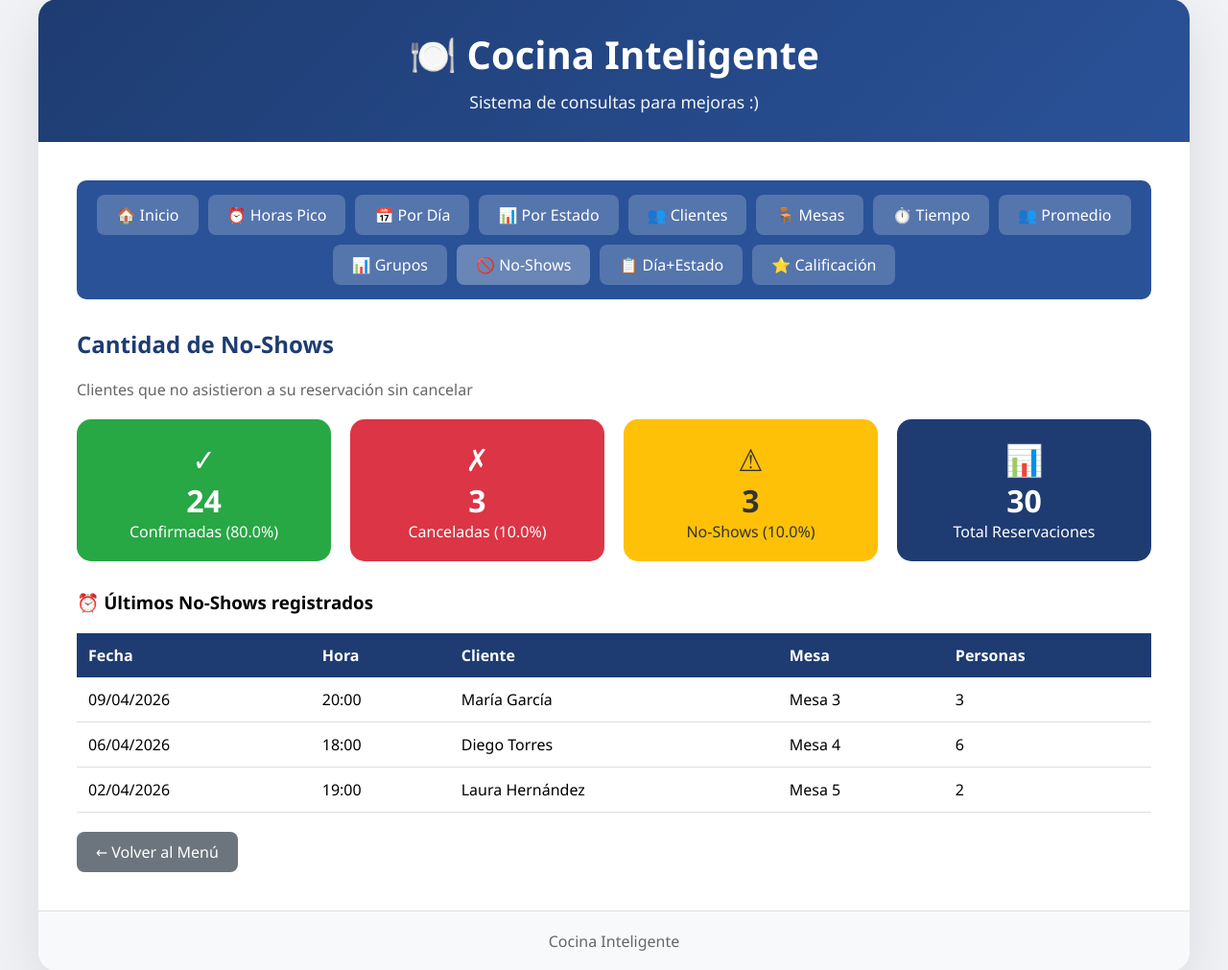
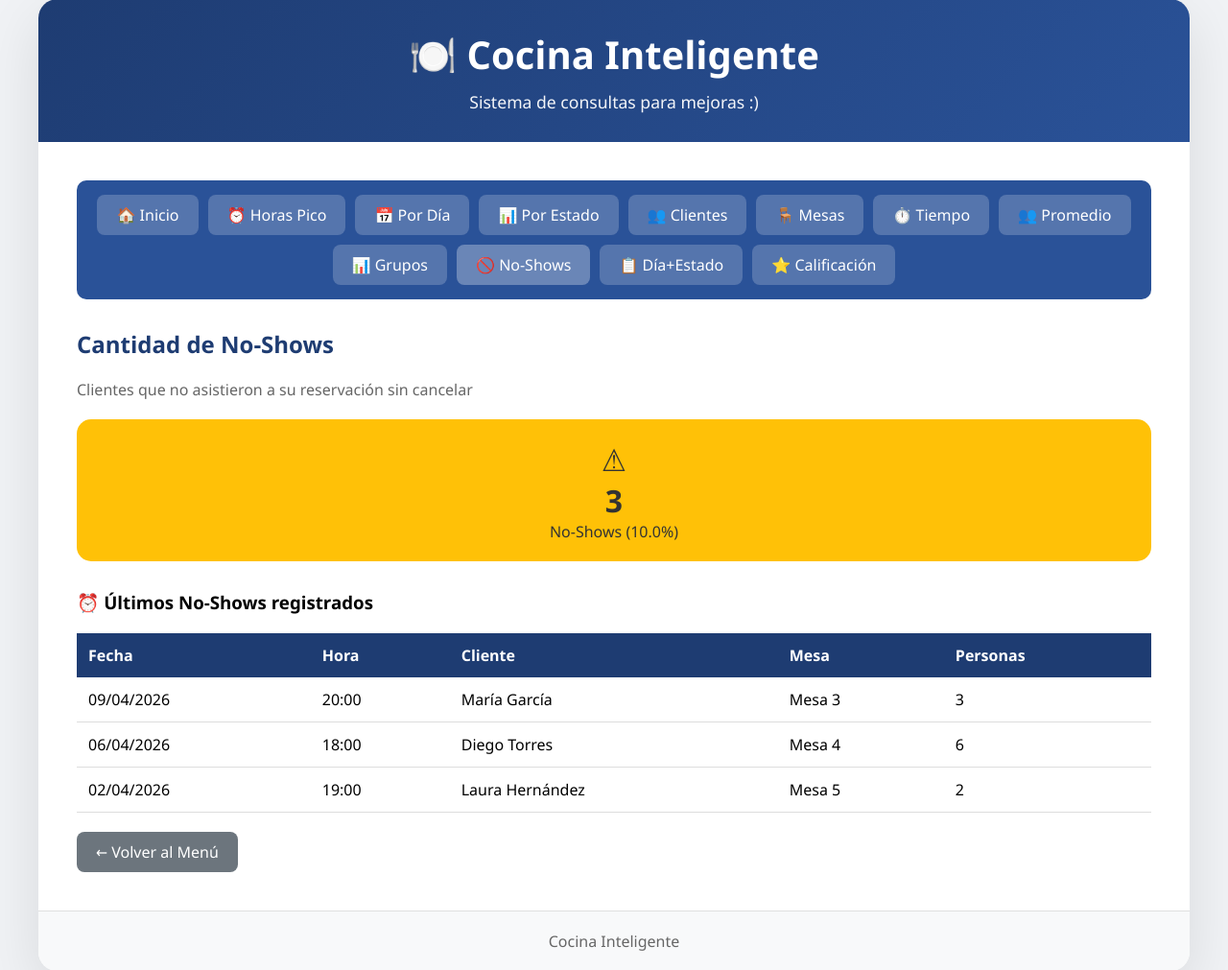
Before and after one commit to hipolitosara36-del/CocinaInteligente, a Django app: page /cantidad-no-shows/ in a window 1280 px wide. Shown: the part 21-1032 px from the top of the page at 96% size. Run offline with Django 5.2, Linux system fonts and the light colour scheme; data comes from the database, SQL or seed files in the repository.

Commit message:
quite tarjetas del noshow

```diff
--- a/reservaciones/templates/consulta_no_shows.html
+++ b/reservaciones/templates/consulta_no_shows.html
@@ -21,26 +21,12 @@
 
 <!-- Tarjetas de resumen -->
 <div style="display: grid; grid-template-columns: repeat(auto-fit, minmax(200px, 1fr)); gap: 20px; margin-bottom: 30px;">
-    <div style="background: #28a745; color: white; padding: 20px; border-radius: 15px; text-align: center;">
-        <div style="font-size: 2em;">✓</div>
-        <div style="font-size: 2em; font-weight: bold;">{{ confirmadas }}</div>
-        <div>Confirmadas ({{ porcentaje_confirmadas }}%)</div>
-    </div>
-    <div style="background: #dc3545; color: white; padding: 20px; border-radius: 15px; text-align: center;">
-        <div style="font-size: 2em;">✗</div>
-        <div style="font-size: 2em; font-weight: bold;">{{ canceladas }}</div>
-        <div>Canceladas ({{ porcentaje_canceladas }}%)</div>
-    </div>
     <div style="background: #ffc107; color: #333; padding: 20px; border-radius: 15px; text-align: center;">
         <div style="font-size: 2em;">⚠</div>
         <div style="font-size: 2em; font-weight: bold;">{{ no_shows }}</div>
         <div>No-Shows ({{ porcentaje_no_shows }}%)</div>
     </div>
-    <div style="background: #1e3c72; color: white; padding: 20px; border-radius: 15px; text-align: center;">
-        <div style="font-size: 2em;">📊</div>
-        <div style="font-size: 2em; font-weight: bold;">{{ total }}</div>
-        <div>Total Reservaciones</div>
-    </div>
+
 </div>
 
 <!-- Últimos No-Shows -->
```
